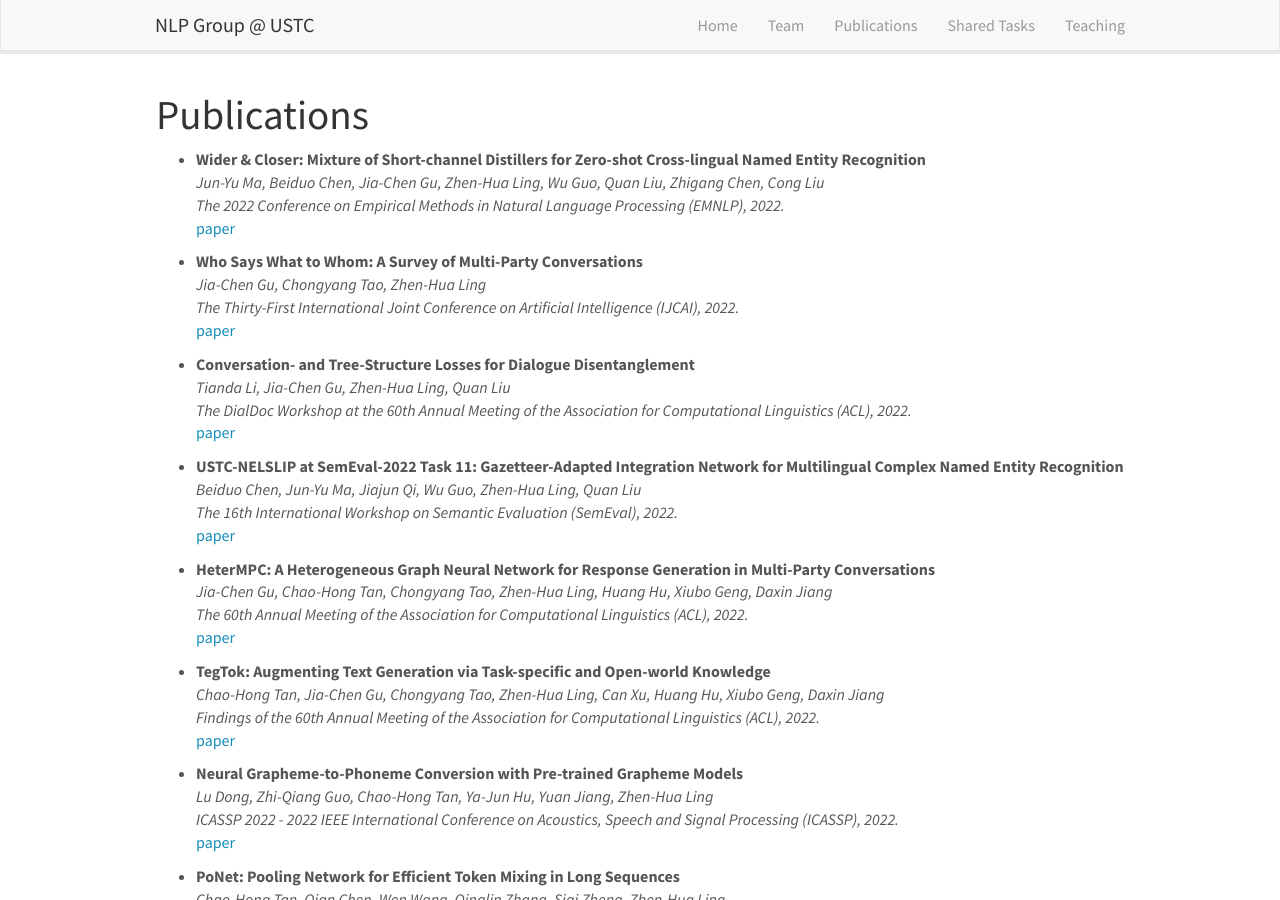
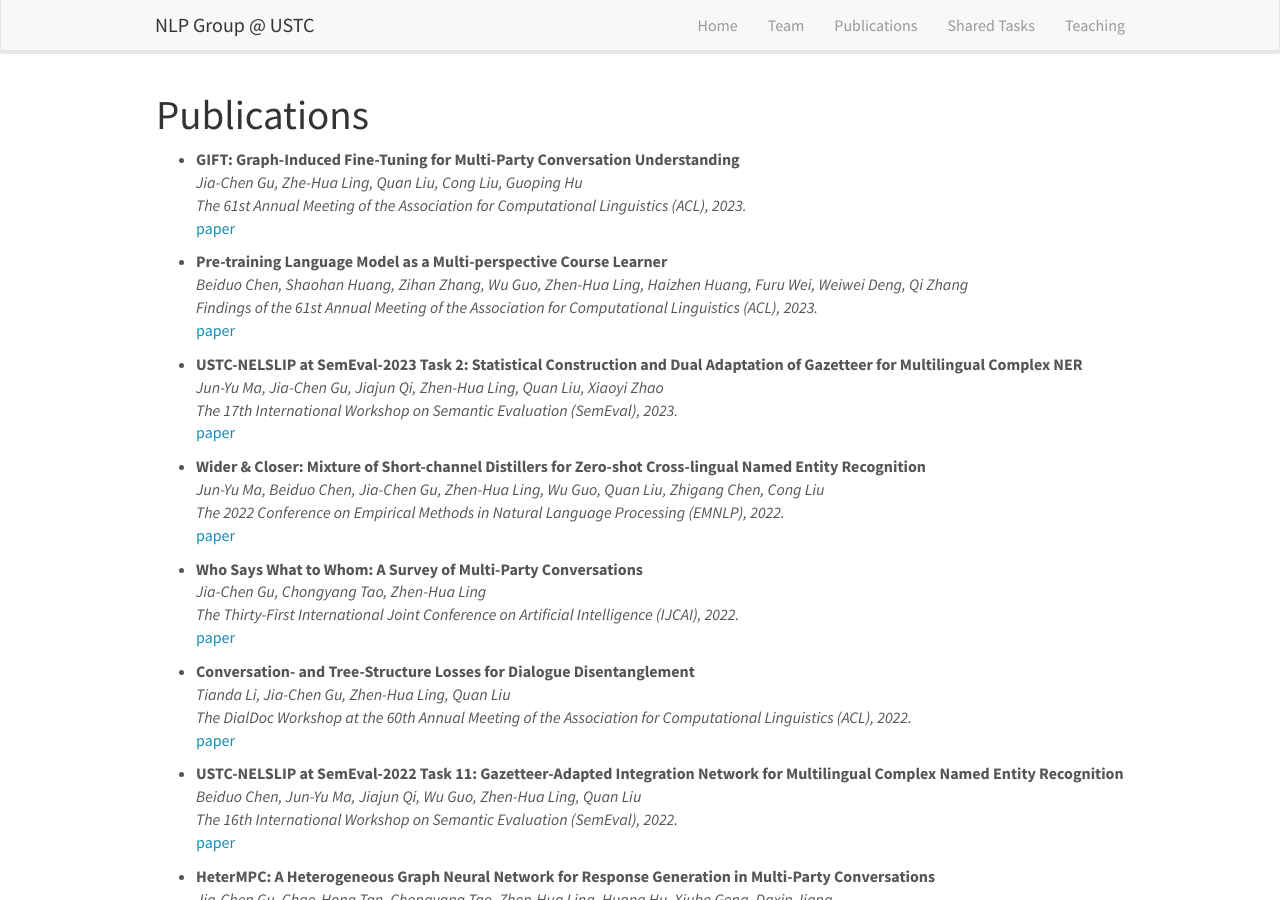
Before and after one commit to ustcnlp/ustcnlp.github.io, a Jekyll site: the page built from _pages/publications.md, in a window 1280 px wide and 900 px high. Built offline with Jekyll 4.4.1, drawn with Linux system fonts in a browser that asks for light colours; nearby versions of some CDN libraries.

Commit message:
Update ACL 2023

```diff
--- a/_data/publist.yml
+++ b/_data/publist.yml
@@ -1,3 +1,24 @@
+- title: "GIFT: Graph-Induced Fine-Tuning for Multi-Party Conversation Understanding"
+  authors: Jia-Chen Gu, Zhe-Hua Ling, Quan Liu, Cong Liu, Guoping Hu
+  venue: The 61st Annual Meeting of the Association for Computational Linguistics (ACL), 2023.
+  link:
+    url: https://aclanthology.org/2023.acl-long.651.pdf
+    display: paper
+
+- title: "Pre-training Language Model as a Multi-perspective Course Learner"
+  authors: Beiduo Chen, Shaohan Huang, Zihan Zhang, Wu Guo, Zhen-Hua Ling, Haizhen Huang, Furu Wei, Weiwei Deng, Qi Zhang
+  venue: Findings of the 61st Annual Meeting of the Association for Computational Linguistics (ACL), 2023.
+  link:
+    url: https://aclanthology.org/2023.findings-acl.9.pdf
+    display: paper
+
+- title: "USTC-NELSLIP at SemEval-2023 Task 2: Statistical Construction and Dual Adaptation of Gazetteer for Multilingual Complex NER"
+  authors: Jun-Yu Ma, Jia-Chen Gu, Jiajun Qi, Zhen-Hua Ling, Quan Liu, Xiaoyi Zhao
+  venue: The 17th International Workshop on Semantic Evaluation (SemEval), 2023.
+  link:
+    url: https://aclanthology.org/2023.semeval-1.89.pdf
+    display: paper
+
 - title: "Wider & Closer: Mixture of Short-channel Distillers for Zero-shot Cross-lingual Named Entity Recognition"
   authors: Jun-Yu Ma, Beiduo Chen, Jia-Chen Gu, Zhen-Hua Ling, Wu Guo, Quan Liu, Zhigang Chen, Cong Liu
   venue: The 2022 Conference on Empirical Methods in Natural Language Processing (EMNLP), 2022.
```
